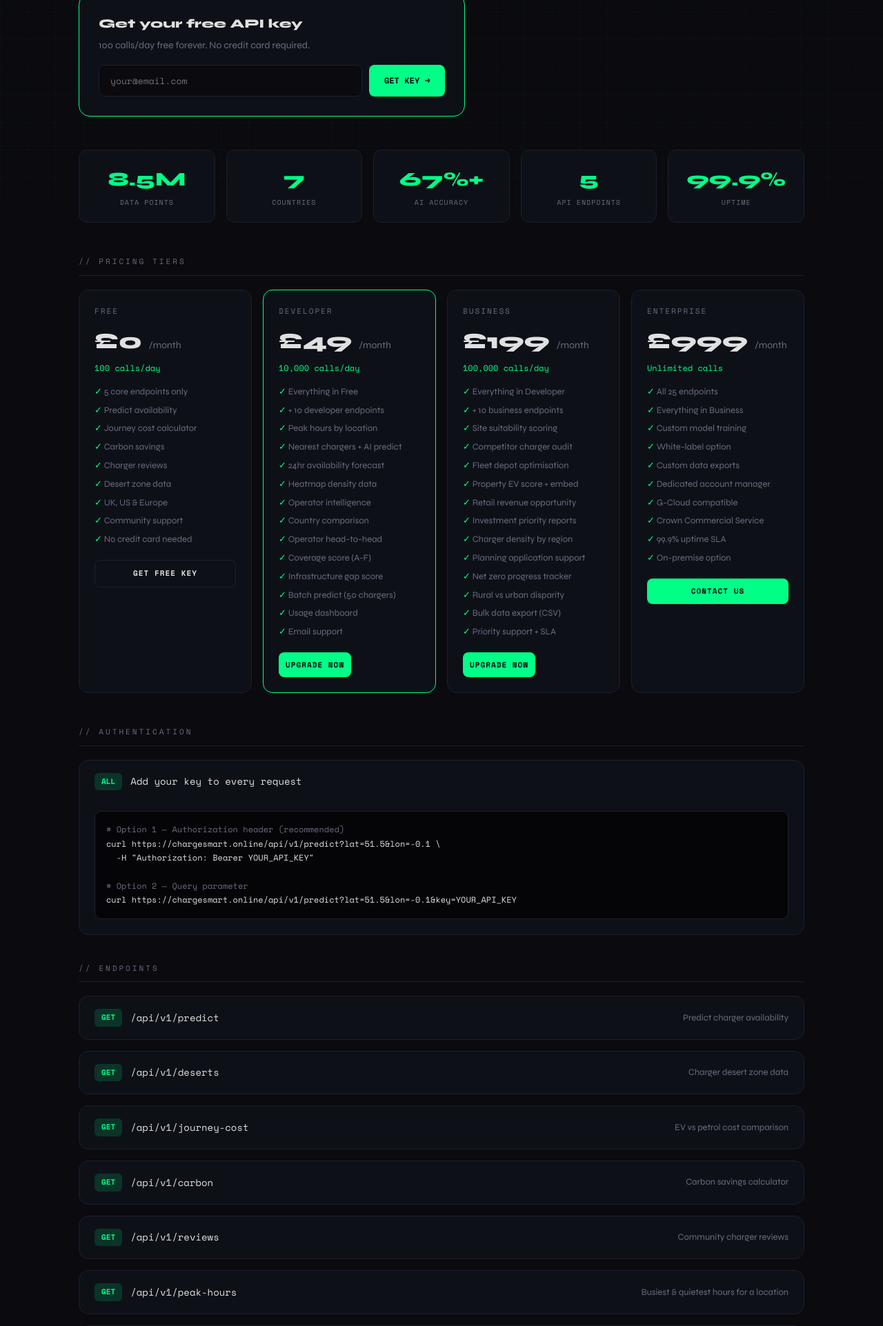
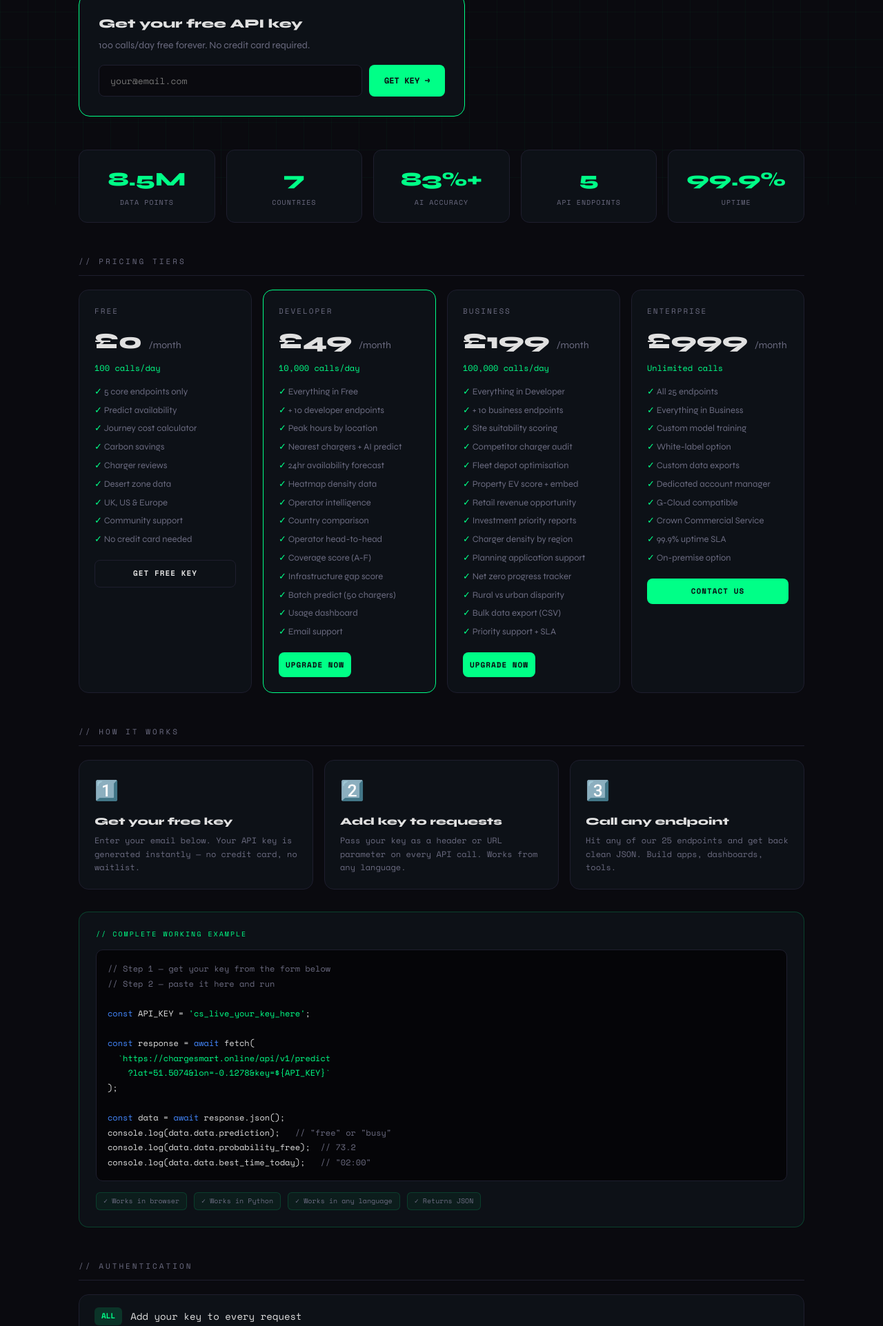
Before and after one commit to mcdavies4/chargesmart, a Flask app: template templates/developers.html in a window 1280 px wide. Shown: the part 503-2426 px from the top of the page at 69% size. Run offline with Flask 3, Linux system fonts and the light colour scheme; the template is opened without the code that fills it, so the values that code supplies are empty; some libraries are stand-ins or nearby versions.

Commit message:
Fix API key form, cache headers, how it works section

```diff
--- a/app.py
+++ b/app.py
@@ -209,7 +209,11 @@ def lookup_location(query):
 
 @app.route('/')
 def index():
-    return render_template('index.html')
+    resp = make_response(render_template('index.html'))
+    resp.headers['Cache-Control'] = 'no-cache, no-store, must-revalidate'
+    resp.headers['Pragma'] = 'no-cache'
+    resp.headers['Expires'] = '0'
+    return resp
 
 @app.route('/predict')
 def predict():
@@ -945,7 +949,11 @@ def api_reviews():
 # ── DEVELOPER DASHBOARD PAGE ─────────────────────────────────
 @app.route('/developers')
 def developers_page():
-    return render_template('developers.html')
+    resp = make_response(render_template('developers.html'))
+    resp.headers['Cache-Control'] = 'no-cache, no-store, must-revalidate'
+    resp.headers['Pragma'] = 'no-cache'
+    resp.headers['Expires'] = '0'
+    return resp
 
 
 # ── NETWORK UPTIME LEADERBOARD ───────────────────────────────
@@ -1245,6 +1253,17 @@ def admin_dashboard():
         </form></body></html>''', 401
     return render_template('admin.html')
 
+
+@app.route('/version')
+def version():
+    import datetime
+    return jsonify({
+        'version': '2.0.0',
+        'deployed': datetime.datetime.now().strftime('%Y-%m-%d %H:%M'),
+        'endpoints': 25,
+        'status': 'live'
+    })
+
 if __name__ == '__main__':
     port = int(os.environ.get('PORT', 5000))
     app.run(host='0.0.0.0', port=port, debug=False)
--- a/templates/developers.html
+++ b/templates/developers.html
@@ -2,6 +2,9 @@
 <html lang="en">
 <head>
     <meta charset="UTF-8">
+    <meta http-equiv="Cache-Control" content="no-cache, no-store, must-revalidate">
+    <meta http-equiv="Pragma" content="no-cache">
+    <meta http-equiv="Expires" content="0">
     <meta name="viewport" content="width=device-width, initial-scale=1.0">
     <title>ChargeSmart API — Developer Docs</title>
     <link href="https://fonts.googleapis.com/css2?family=Space+Mono:wght@400;700&family=Syne:wght@400;600;800&display=swap" rel="stylesheet">
@@ -129,7 +132,7 @@
     <div class="stats-row">
         <div class="stat-card"><div class="stat-val">8.5M</div><div class="stat-lbl">DATA POINTS</div></div>
         <div class="stat-card"><div class="stat-val">7</div><div class="stat-lbl">COUNTRIES</div></div>
-        <div class="stat-card"><div class="stat-val">67%+</div><div class="stat-lbl">AI ACCURACY</div></div>
+        <div class="stat-card"><div class="stat-val">83%+</div><div class="stat-lbl">AI ACCURACY</div></div>
         <div class="stat-card"><div class="stat-val">5</div><div class="stat-lbl">API ENDPOINTS</div></div>
         <div class="stat-card"><div class="stat-val">99.9%</div><div class="stat-lbl">UPTIME</div></div>
     </div>
@@ -222,7 +225,56 @@
                     <li>99.9% uptime SLA</li>
                     <li>On-premise option</li>
                 </ul>
-                <a href="mailto:api@chargesmart.online" class="plan-btn plan-btn-paid">CONTACT US</a>
+                <a href="/cdn-cgi/l/email-protection#a7c6d7cee7c4cfc6d5c0c2d4cac6d5d389c8c9cbcec9c2" class="plan-btn plan-btn-paid">CONTACT US</a>
+            </div>
+        </div>
+    </div>
+
+
+    <!-- HOW IT WORKS -->
+    <div style="margin-bottom:48px;">
+        <div class="section-title">// HOW IT WORKS</div>
+
+        <div style="display:grid;grid-template-columns:repeat(auto-fit,minmax(220px,1fr));gap:16px;margin-bottom:32px;">
+            <div style="background:var(--card);border:1px solid var(--border);border-radius:14px;padding:22px;">
+                <div style="font-size:28px;margin-bottom:10px;">1️⃣</div>
+                <div style="font-size:15px;font-weight:700;margin-bottom:6px;">Get your free key</div>
+                <div style="font-family:'Space Mono',monospace;font-size:12px;color:var(--muted);line-height:1.6;">Enter your email below. Your API key is generated instantly — no credit card, no waitlist.</div>
+            </div>
+            <div style="background:var(--card);border:1px solid var(--border);border-radius:14px;padding:22px;">
+                <div style="font-size:28px;margin-bottom:10px;">2️⃣</div>
+                <div style="font-size:15px;font-weight:700;margin-bottom:6px;">Add key to requests</div>
+                <div style="font-family:'Space Mono',monospace;font-size:12px;color:var(--muted);line-height:1.6;">Pass your key as a header or URL parameter on every API call. Works from any language.</div>
+            </div>
+            <div style="background:var(--card);border:1px solid var(--border);border-radius:14px;padding:22px;">
+                <div style="font-size:28px;margin-bottom:10px;">3️⃣</div>
+                <div style="font-size:15px;font-weight:700;margin-bottom:6px;">Call any endpoint</div>
+                <div style="font-family:'Space Mono',monospace;font-size:12px;color:var(--muted);line-height:1.6;">Hit any of our 25 endpoints and get back clean JSON. Build apps, dashboards, tools.</div>
+            </div>
+        </div>
+
+        <!-- LIVE EXAMPLE -->
+        <div style="background:var(--card);border:1px solid rgba(0,255,135,0.2);border-radius:14px;padding:24px;">
+            <div style="font-family:'Space Mono',monospace;font-size:10px;color:var(--green);letter-spacing:2px;margin-bottom:14px;">// COMPLETE WORKING EXAMPLE</div>
+            <pre style="font-family:'Space Mono',monospace;font-size:12px;line-height:1.8;overflow-x:auto;"><span style="color:#6b6b80">// Step 1 — get your key from the form below
+// Step 2 — paste it here and run</span>
+
+<span style="color:#4488ff">const</span> <span style="color:#e0e0e0">API_KEY</span> = <span style="color:#00ff87">'cs_live_your_key_here'</span>;
+
+<span style="color:#4488ff">const</span> <span style="color:#e0e0e0">response</span> = <span style="color:#4488ff">await</span> fetch(
+  <span style="color:#00ff87">`https://chargesmart.online/api/v1/predict</span>
+  <span style="color:#00ff87">  ?lat=51.5074&lon=-0.1278&key=${API_KEY}`</span>
+);
+
+<span style="color:#4488ff">const</span> <span style="color:#e0e0e0">data</span> = <span style="color:#4488ff">await</span> response.json();
+console.log(data.data.prediction);   <span style="color:#6b6b80">// "free" or "busy"</span>
+console.log(data.data.probability_free);  <span style="color:#6b6b80">// 73.2</span>
+console.log(data.data.best_time_today);   <span style="color:#6b6b80">// "02:00"</span></pre>
+            <div style="margin-top:16px;display:flex;gap:10px;flex-wrap:wrap;">
+                <div style="font-family:'Space Mono',monospace;font-size:10px;color:var(--muted);background:rgba(0,255,135,0.05);border:1px solid rgba(0,255,135,0.15);border-radius:6px;padding:4px 10px;">✓ Works in browser</div>
+                <div style="font-family:'Space Mono',monospace;font-size:10px;color:var(--muted);background:rgba(0,255,135,0.05);border:1px solid rgba(0,255,135,0.15);border-radius:6px;padding:4px 10px;">✓ Works in Python</div>
+                <div style="font-family:'Space Mono',monospace;font-size:10px;color:var(--muted);background:rgba(0,255,135,0.05);border:1px solid rgba(0,255,135,0.15);border-radius:6px;padding:4px 10px;">✓ Works in any language</div>
+                <div style="font-family:'Space Mono',monospace;font-size:10px;color:var(--muted);background:rgba(0,255,135,0.05);border:1px solid rgba(0,255,135,0.15);border-radius:6px;padding:4px 10px;">✓ Returns JSON</div>
             </div>
         </div>
     </div>
@@ -689,7 +741,7 @@ print(f"Best time: {data['best_time_today']}")</pre>
     </footer>
 </div>
 
-<script data-cfasync="false" src="/cdn-cgi/scripts/5c5dd728/cloudflare-static/email-decode.min.js"></script><script>
+<script data-cfasync="false" src="/cdn-cgi/scripts/5c5dd728/cloudflare-static/email-decode.min.js"></script><script data-cfasync="false" src="/cdn-cgi/scripts/5c5dd728/cloudflare-static/email-decode.min.js"></script><script>
 function toggleEndpoint(id) {
     var el = document.getElementById(id);
     el.classList.toggle('open');
@@ -697,17 +749,43 @@ function toggleEndpoint(id) {
 
 function registerKey() {
     var email = document.getElementById('reg-email').value.trim();
-    if (!email || !email.includes('@')) { alert('Please enter a valid email'); return; }
+    if (!email || !email.includes('@')) {
+        alert('Please enter a valid email address');
+        return;
+    }
+    var btn = document.querySelector('[onclick="registerKey()"]');
+    var originalText = btn.textContent;
+    btn.textContent = 'GENERATING...';
+    btn.disabled = true;
+
     fetch('/api/v1/keys/register', {
         method: 'POST',
-        headers: {'Content-Type':'application/json'},
+        headers: {'Content-Type': 'application/json'},
         body: JSON.stringify({email: email})
-    }).then(function(r){return r.json();}).then(function(d){
-        if (d.error) { alert(d.error); return; }
-        document.getElementById('key-display').textContent = d.api_key;
-        document.getElementById('key-msg').textContent = d.existing ? 'Welcome back!' : 'Free tier — 100 calls/day';
+    })
+    .then(function(r) {
+        if (!r.ok) throw new Error('Server error: ' + r.status);
+        return r.json();
+    })
+    .then(function(d) {
+        btn.textContent = originalText;
+        btn.disabled = false;
+        if (d.error) {
+            alert('Error: ' + d.error);
+            return;
+        }
+        var key = d.api_key || d.key;
+        if (!key) { alert('No key returned — please try again'); return; }
+        document.getElementById('key-display').textContent = key;
+        document.getElementById('key-msg').textContent = d.existing ? '✓ Welcome back — existing key returned' : '✓ Free tier · 100 calls/day';
         document.getElementById('key-result').style.display = 'block';
-    }).catch(function(){ alert('Could not register key. Please try again.'); });
+        document.getElementById('key-result').scrollIntoView({behavior:'smooth'});
+    })
+    .catch(function(err) {
+        btn.textContent = originalText;
+        btn.disabled = false;
+        alert('Could not connect to server. Please try again.\nError: ' + err.message);
+    });
 }
 
 function copyKey() {
@@ -729,7 +807,4 @@ function tryEndpoint(name) {
     if (!url) return;
     var resultEl = document.getElementById('try-' + name + '-result');
     var containerEl = document.getElementById('try-' + name);
-    resultEl.textContent = 'Loading...';
-    containerEl.style.display = 'block';
-    fetch(url, {headers: {'Authorization': 'Bearer ' + key}})
-    .then(function(r){
+    resultEl.
--- a/templates/index.html
+++ b/templates/index.html
@@ -2,6 +2,9 @@
 <html lang="en">
 <head>
     <meta charset="UTF-8">
+    <meta http-equiv="Cache-Control" content="no-cache, no-store, must-revalidate">
+    <meta http-equiv="Pragma" content="no-cache">
+    <meta http-equiv="Expires" content="0">
     <!-- Google tag (gtag.js) -->
     <script async src="https://www.googletagmanager.com/gtag/js?id=G-LS5LW1MRWM"></script>
     <script>
```
